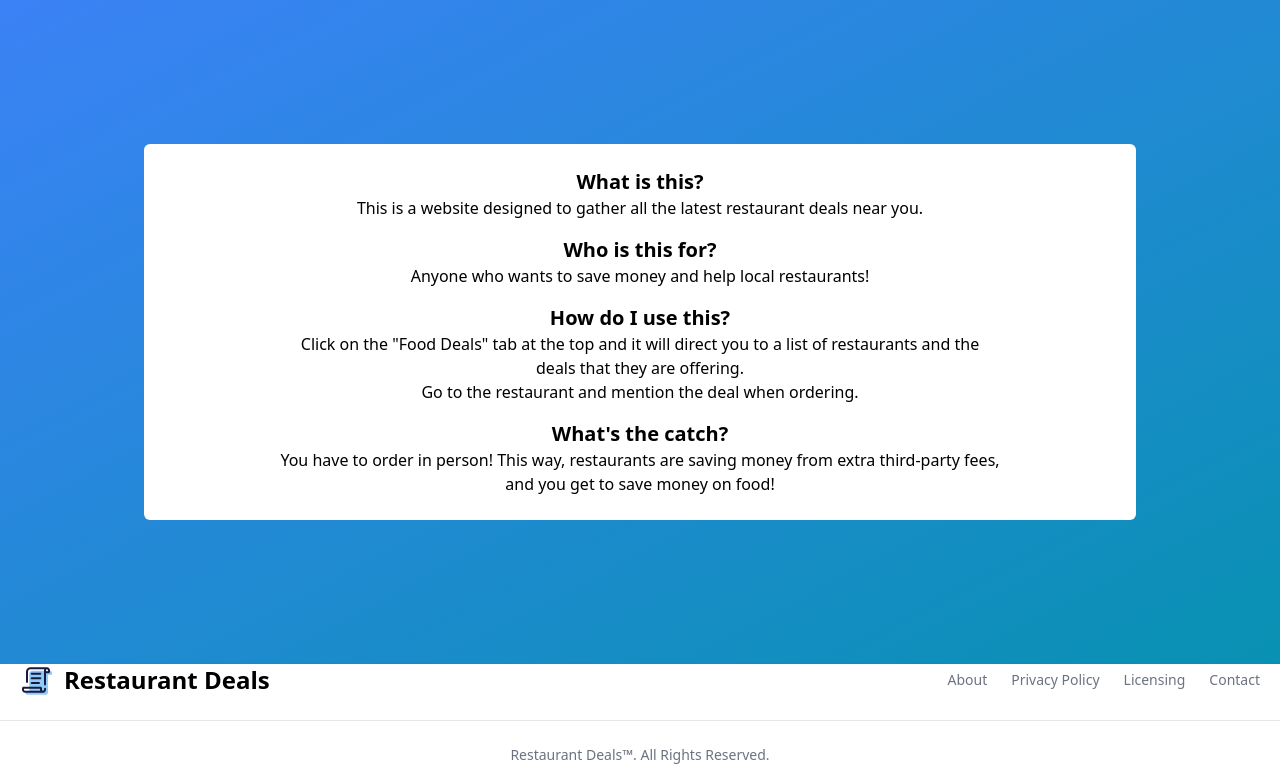
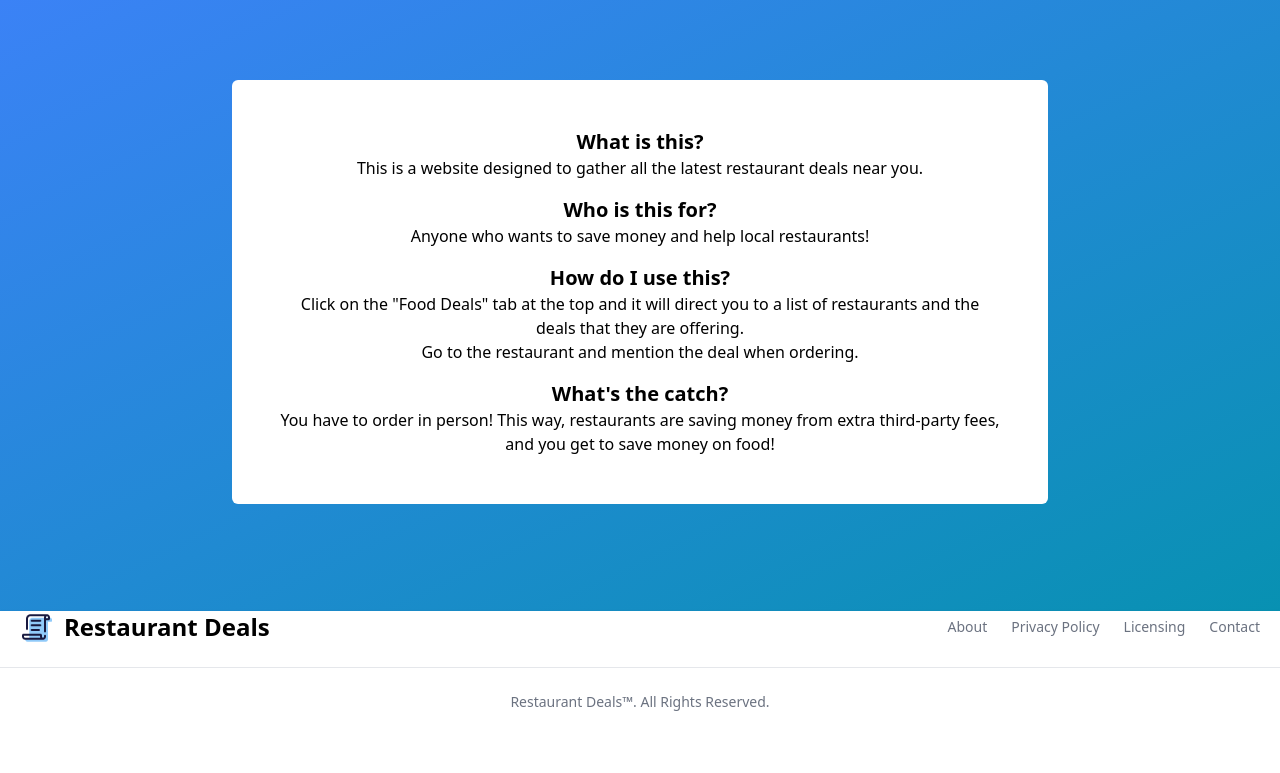
Before and after one commit to mvsolves/awesome-food-deals, a Django app: page /FAQ/ in a window 1280 px wide. Shown: the part 80-853 px from the top of the page. After the commit the page ends 791 px from the top, so only its background shows below. Run offline with Django 4.2, Linux system fonts and the light colour scheme; style sheets or scripts are compiled from the project's sources.

Commit message:
Fixed spacing issues on home and faq page

```diff
--- a/homepage/templates/FAQ.html
+++ b/homepage/templates/FAQ.html
@@ -4,30 +4,9 @@
 {% block title %}FAQ{% endblock %}
 
 {% block content %}
-<!-- <div class='flex flex-col'>
-        <h1 class='font-semibold text-xl'>What is this?</h1>
-        <p>This is a website designed to gather all the latest restaurant deals near you.</p>
-
-        <h1 class='font-semibold text-xl'> Who is this for?</h1>
-        <p>Anyone who wants to save money and help local restaurants!</p>
-
-        <h1 class='font-semibold text-xl'> How do I use this?</h1>
-        <p>Click on the "Food Deals" tab at the top and it will direct you to a list of restaurants and the deals that they are offering.<br>Go to the restaurant and mention the deal when ordering.</p>
-
-        <h1 class='font-semibold text-xl'>What's the catch?</h1>
-        <p>You have to order in person! This way, restaurants are saving money from extra third-party fees, and you get to save money on food!</p>
-</div> -->
-
-
-
-
-
-
-
     <div class="h-full w-screen">
-
-        <div class='p-36'>
-            <div class="flex items-center justify-center bg-white rounded-md">
+        <div class="flex items-center justify-center p-20">
+            <div class="bg-white p-6 rounded-md">
                 <div class="max-w-3xl rounded-md p-6">
                     <h1 class="font-semibold text-xl">What is this?</h1>
                     <p class="mb-4">This is a website designed to gather all the latest restaurant deals near you.</p>
--- a/homepage/templates/index.html
+++ b/homepage/templates/index.html
@@ -12,7 +12,9 @@
 	</div>
 
   <div class="flex-1 p-4">
+	<br>
 		<h2 class='text-5xl font-bold'>Save money, help others</h2>
+		<br>
 		<h3 class='text-3xl font-bold'>Are you wondering what to order for dinner?</h3>
 		<br>
 
```
